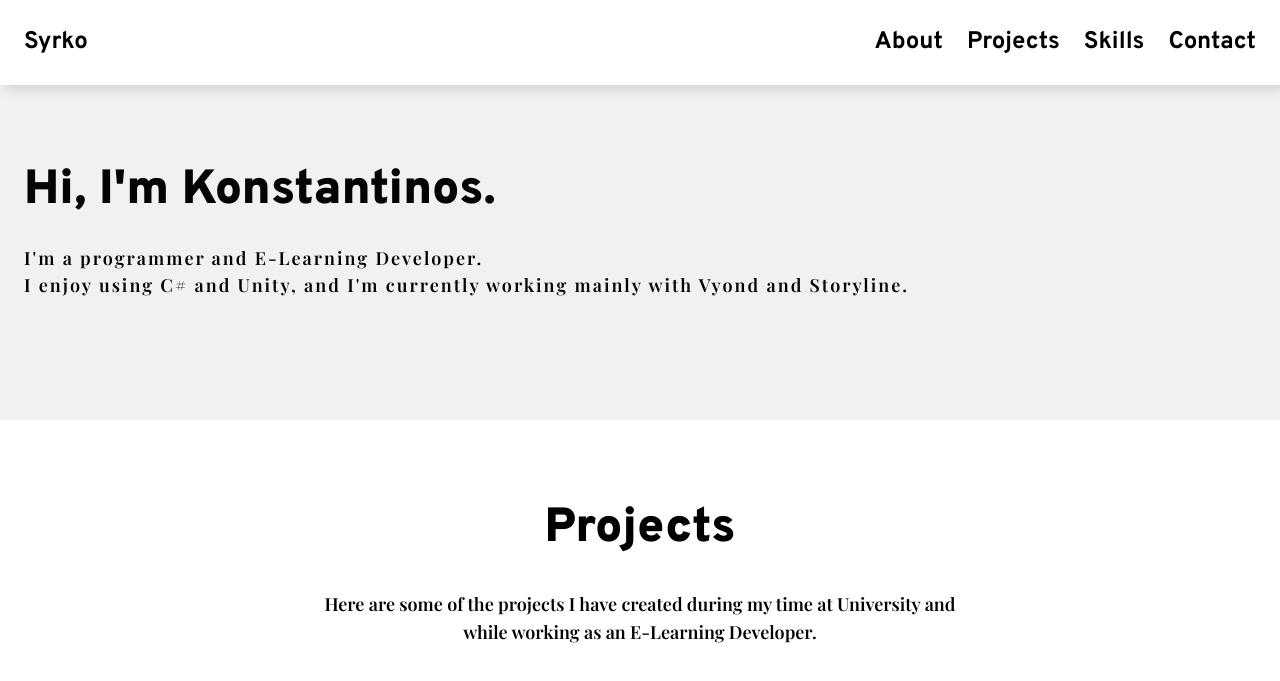
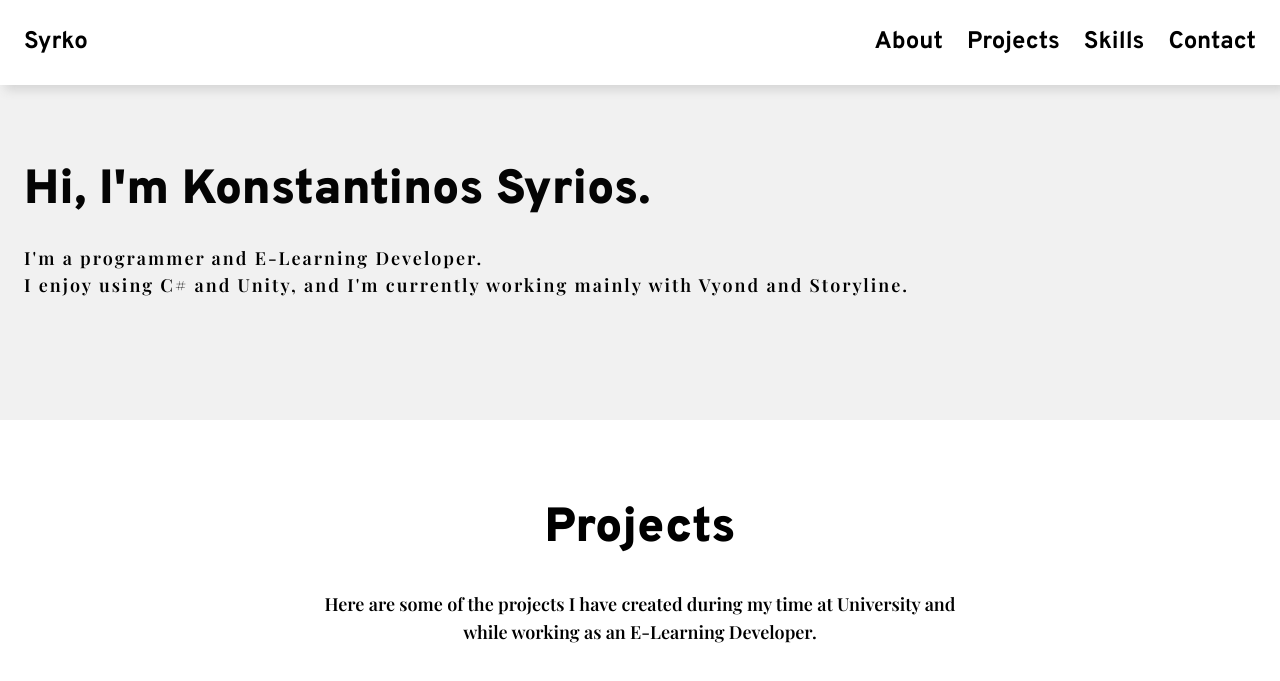
Before and after one commit to Syrko/syrko.github.io, a website built with Parcel: page index.html in a window 1280 px wide. Shown: the top 681 px of the page. Built offline with nearby package versions, Linux system fonts and the light colour scheme; a web font is replaced by a local one.

Commit message:
Typo fix

```diff
--- a/index.html
+++ b/index.html
@@ -92,7 +92,7 @@
           <div class="home-hero">
             <div class="home-hero-text-container">
               <h1 class="home-heading2 Section-Heading">
-                Hi, I'm Konstantinos.
+                Hi, I'm Konstantinos Syrios.
               </h1>
               <span class="home-text">
                 <span class="home-text01">
```
